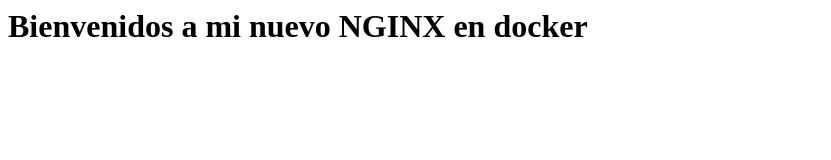
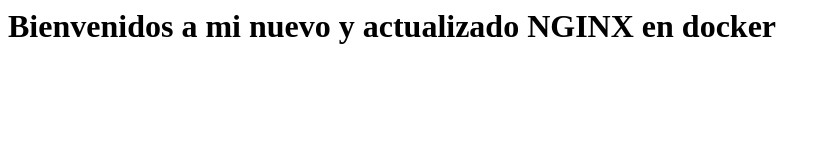
Before and after one commit to fersito691080p/Prueba2, a plain HTML site: page index.html in a window 1280 px wide. Shown: the whole page, without its empty margins (0-831 px from the left). Drawn offline with Linux system fonts and the light colour scheme.

Commit message:
index editado por instancia 2

```diff
--- a/index.html
+++ b/index.html
@@ -1 +1 @@
-<h1>Bienvenidos a mi nuevo NGINX en docker</h1>
+<h1>Bienvenidos a mi nuevo y actualizado NGINX en docker</h1>
```
